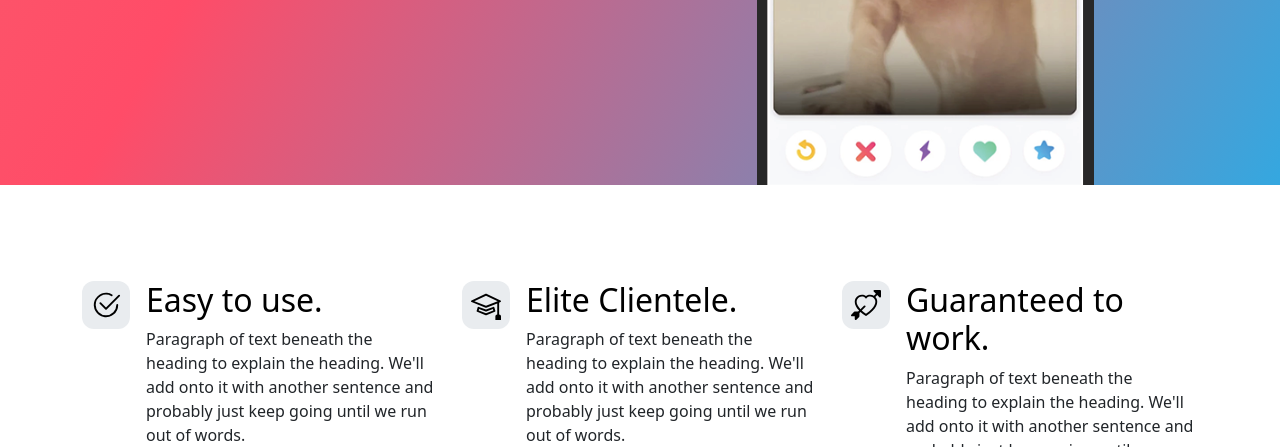
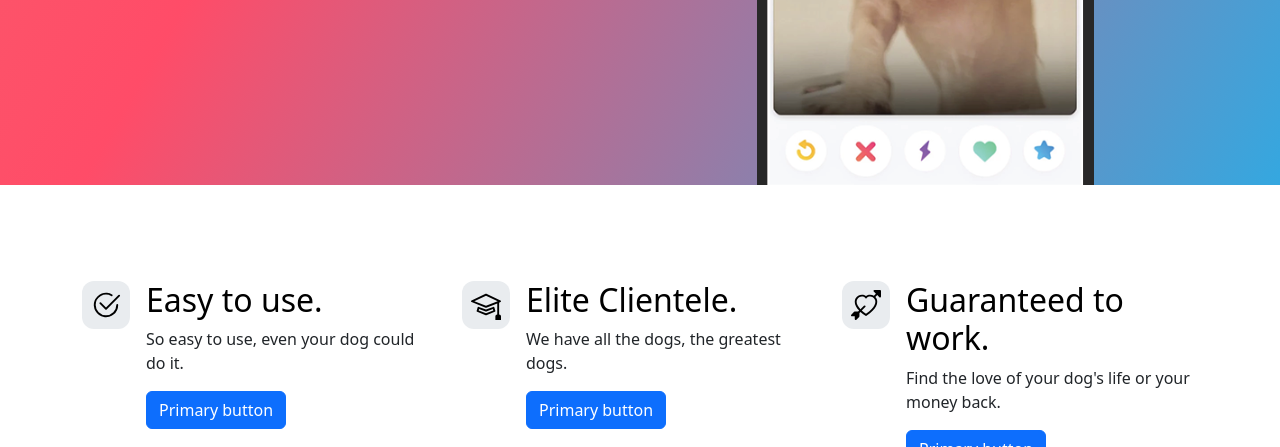
Before and after one commit to itzhiteshchandel/dighihills, a plain HTML site: page index.html in a window 1280 px wide. Shown: the part 505-952 px from the top of the page. Drawn offline with nearby package versions, Linux system fonts and the light colour scheme.

Commit message:
Update index.html

```diff
--- a/index.html
+++ b/index.html
@@ -55,7 +55,7 @@
           </div>
           <div>
             <h3 class="fs-2 text-body-emphasis">Easy to use.</h3>
-            <p>Paragraph of text beneath the heading to explain the heading. We'll add onto it with another sentence and probably just keep going until we run out of words.</p>
+            <p>So easy to use, even your dog could do it.</p>
             <a href="#" class="btn btn-primary">
               Primary button
             </a>
@@ -70,7 +70,7 @@
           </div>
           <div>
             <h3 class="fs-2 text-body-emphasis">Elite Clientele.</h3>
-            <p>Paragraph of text beneath the heading to explain the heading. We'll add onto it with another sentence and probably just keep going until we run out of words.</p>
+            <p>We have all the dogs, the greatest dogs.</p>
             <a href="#" class="btn btn-primary">
               Primary button
             </a>
@@ -86,7 +86,7 @@
           </div>
           <div>
             <h3 class="fs-2 text-body-emphasis">Guaranteed to work.</h3>
-            <p>Paragraph of text beneath the heading to explain the heading. We'll add onto it with another sentence and probably just keep going until we run out of words.</p>
+            <p>Find the love of your dog's life or your money back.</p>
             <a href="#" class="btn btn-primary">
               Primary button
             </a>
```
